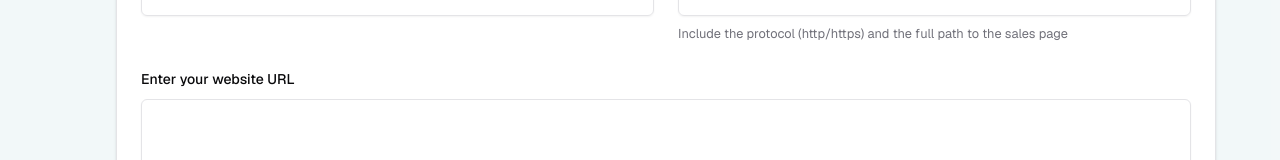
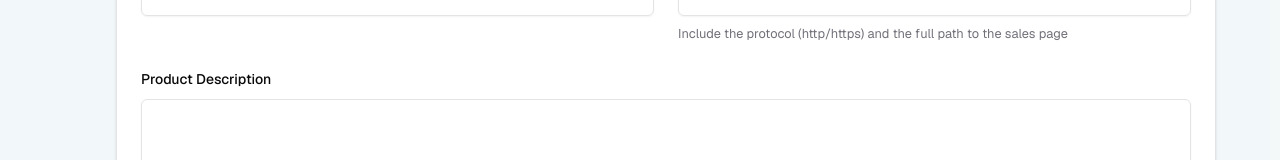
Before and after one commit to Parthtank21/parity-deals, a Next.js app: page /dashboard/products/new in a window 1280 px wide. Shown: the part 285-445 px from the top of the page. Built offline with nearby package versions, Linux system fonts and the light colour scheme; no server answers.

Commit message:
FIX: minor label fix

```diff
--- a/src/app/dashboard/_components/forms/ProductDetailsForm.tsx
+++ b/src/app/dashboard/_components/forms/ProductDetailsForm.tsx
@@ -101,7 +101,7 @@ export default function ProductDetailsForm({
           name="description"
           render={({ field }) => (
             <FormItem>
-              <FormLabel>Enter your website URL</FormLabel>
+              <FormLabel>Product Description</FormLabel>
               <FormControl>
                 <Textarea className="min-h-20 resize-none" {...field} />
               </FormControl>
```
